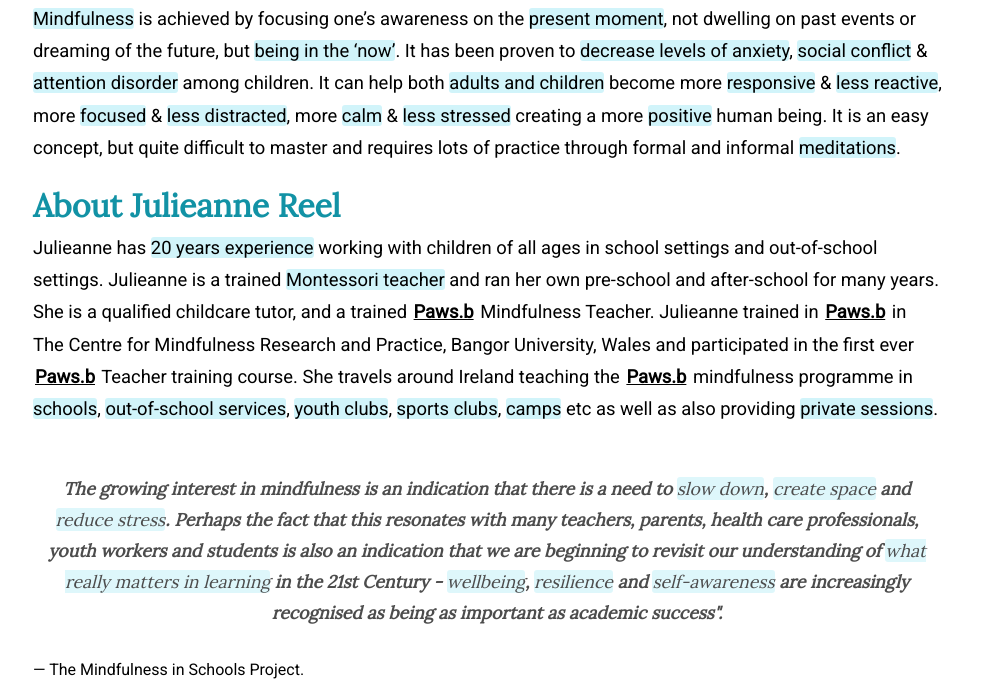
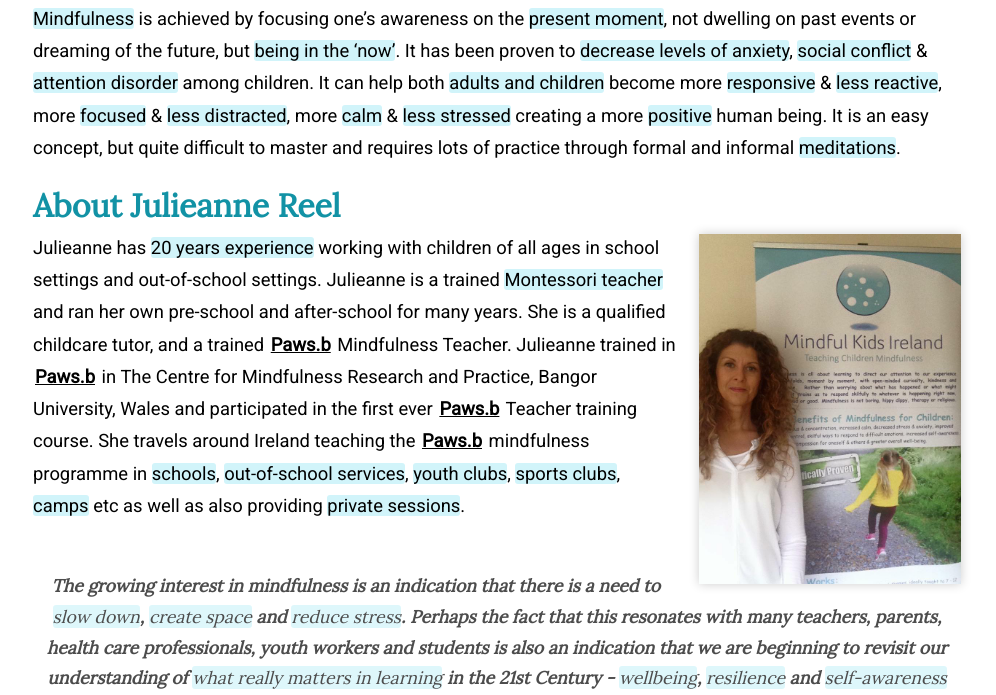
Before and after one commit to mindfulkidsireland/mindfulkidsireland.github.io, a plain HTML site: page contact/index.html in a window 1280 px wide. Shown: the part 500-1195 px from the top of the page, without its empty margins (143-1139 px from the left). Drawn offline with nearby package versions, Linux system fonts and the light colour scheme; files whose address does not match are found by name; a web font is replaced by a local one.

Commit message:
Update site

```diff
--- a/contact/index.html
+++ b/contact/index.html
@@ -47,7 +47,7 @@
             <p><b>Mindfulness</b> is achieved by focusing one’s awareness on the <b>present moment</b>, not dwelling on past events or dreaming of the future, but <b>being in the ‘now’</b>.  It has been proven to <b>decrease levels of anxiety</b>, <b>social conflict</b> & <b>attention disorder</b> among children. It can help both <b>adults and children</b> become more <b>responsive</b> & <b>less reactive</b>, more <b>focused</b> & <b>less distracted</b>, more <b>calm</b> & <b>less stressed</b> creating a more <b>positive</b> human being. It is an easy concept, but quite difficult to master and requires lots of practice through formal and informal <b>meditations</b>.</p>
 
             <h1>About Julieanne Reel</h1>
-            <img class="photo-right noselect" src="img/me.jpg" alt="">
+            <img class="photo-right noselect" src="/img/me.jpg" alt="">
             <p>Julieanne has <b>20 years experience</b> working with children of all
                 ages in school settings and out-of-school settings. Julieanne
                 is a trained <b>Montessori teacher</b> and ran her own pre-school and
```
Also changed, not shown: evidence/index.html (+1 -1 lines), faq/index.html (+1 -1 lines), index.html (+1 -1 lines), pawsb/index.html (+1 -1 lines), shop/index.html (+1 -1 lines).
